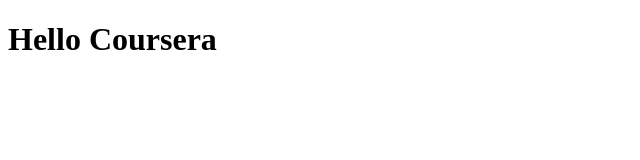
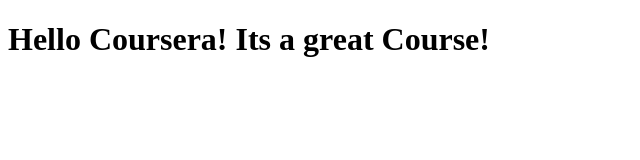
Before and after one commit to NamanSN240002/NamanSN240002.github.io, a plain HTML site: page site/index.html in a window 1280 px wide. Shown: the whole page, without its empty margins (0-640 px from the left). Drawn offline with Linux system fonts and the light colour scheme.

Commit message:
Small Addition to our main page

```diff
--- a/site/index.html
+++ b/site/index.html
@@ -4,6 +4,6 @@
 	<title>Hello Coursera</title>
 </head>
 <body>
-<h1>Hello Coursera</h1>
+<h1>Hello Coursera! Its a great Course!</h1>
 </body>
 </html>
```
